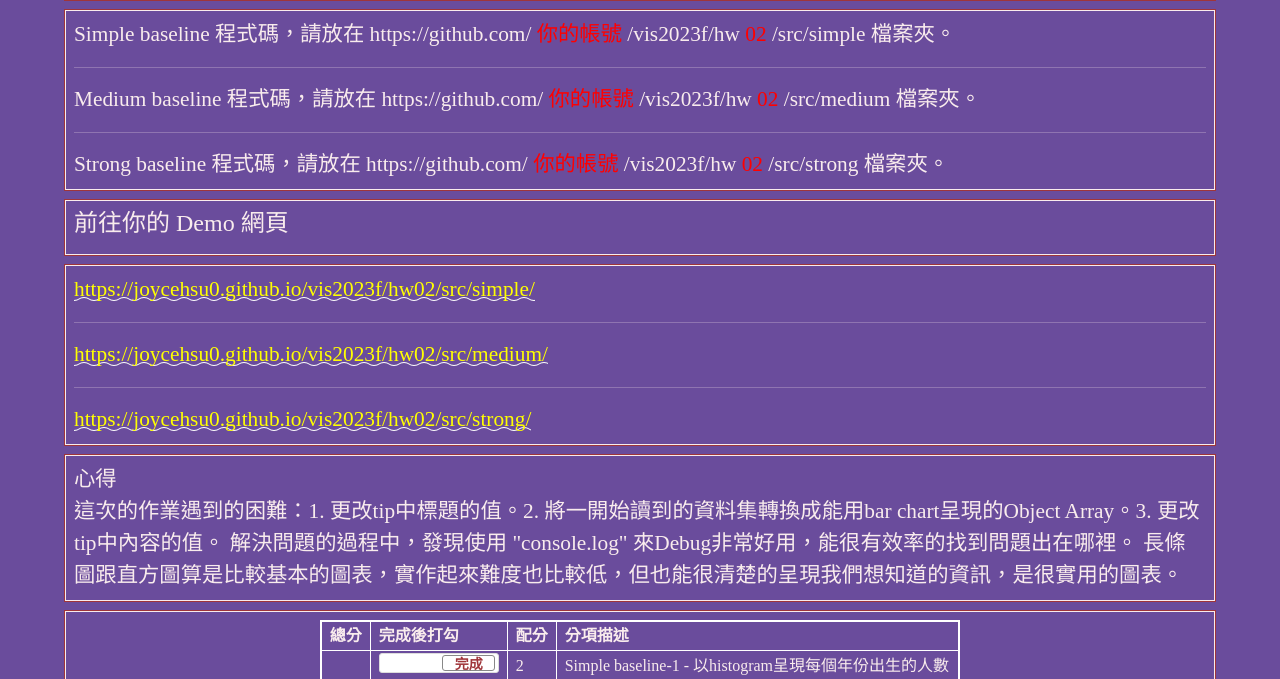
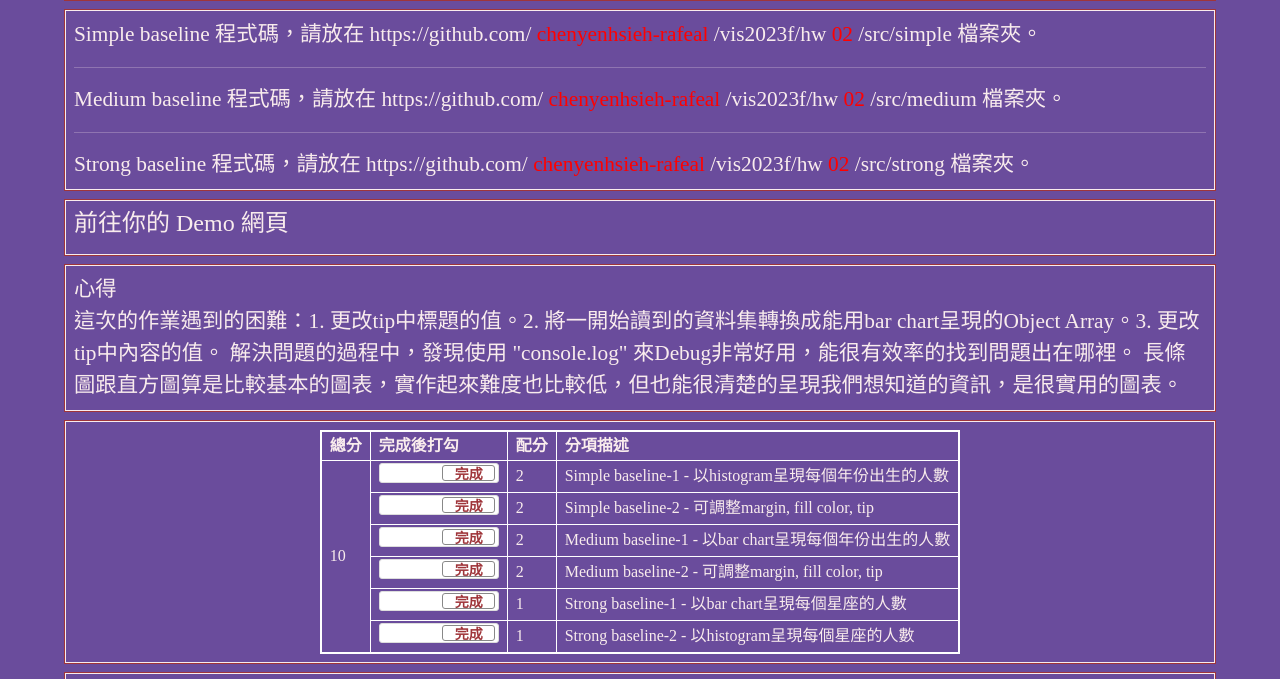
Before and after one commit to chenyenhsieh-rafeal/vis2023f, a plain HTML site: page hw02/index.html in a window 1280 px wide. Shown: the part 83-762 px from the top of the page. Drawn offline with nearby package versions, Linux system fonts and the light colour scheme.

Commit message:
Update index.html

```diff
--- a/hw02/index.html
+++ b/hw02/index.html
@@ -180,7 +180,7 @@
   <div class="row hw12">
     <div class="col-md-12 twenty">
       Simple baseline 程式碼，請放在 https://github.com/
-      <span style="color:red;">你的帳號</span>
+      <span style="color:red;">chenyenhsieh-rafeal</span>
       /vis2023f/hw
       <span style="color:red;">02</span>
       /src/simple 檔案夾。
@@ -188,7 +188,7 @@
 
       <hr>
       Medium baseline 程式碼，請放在 https://github.com/
-      <span style="color:red;">你的帳號</span>
+      <span style="color:red;">chenyenhsieh-rafeal</span>
       /vis2023f/hw
       <span style="color:red;">02</span>
       /src/medium 檔案夾。
@@ -196,7 +196,7 @@
 
       <hr>
       Strong baseline 程式碼，請放在 https://github.com/
-      <span style="color:red;">你的帳號</span>
+      <span style="color:red;">chenyenhsieh-rafeal</span>
       /vis2023f/hw
       <span style="color:red;">02</span>
       /src/strong 檔案夾。
@@ -212,20 +212,6 @@
       <h4>前往你的 Demo 網頁</h4>
     </div>
   </div>
-
-  <!-- ------------------------------------------------>
-  <div class="row hw12">
-    <div class="col-md-12 twenty">
-      <a href="https://joycehsu0.github.io/vis2023f/hw02/src/simple/">https://joycehsu0.github.io/vis2023f/hw02/src/simple/</a>
-      <hr>
-      <a href="https://joycehsu0.github.io/vis2023f/hw02/src/medium/">https://joycehsu0.github.io/vis2023f/hw02/src/medium/</a>
-      <hr>
-      <a href="https://joycehsu0.github.io/vis2023f/hw02/src/strong/">https://joycehsu0.github.io/vis2023f/hw02/src/strong/</a>
-      </div>
-  </div>
-
-
-  <!-- ------------------------------------------------>
 
   <div class="row hw12">
     <div class="col-md-12 twenty">
```
